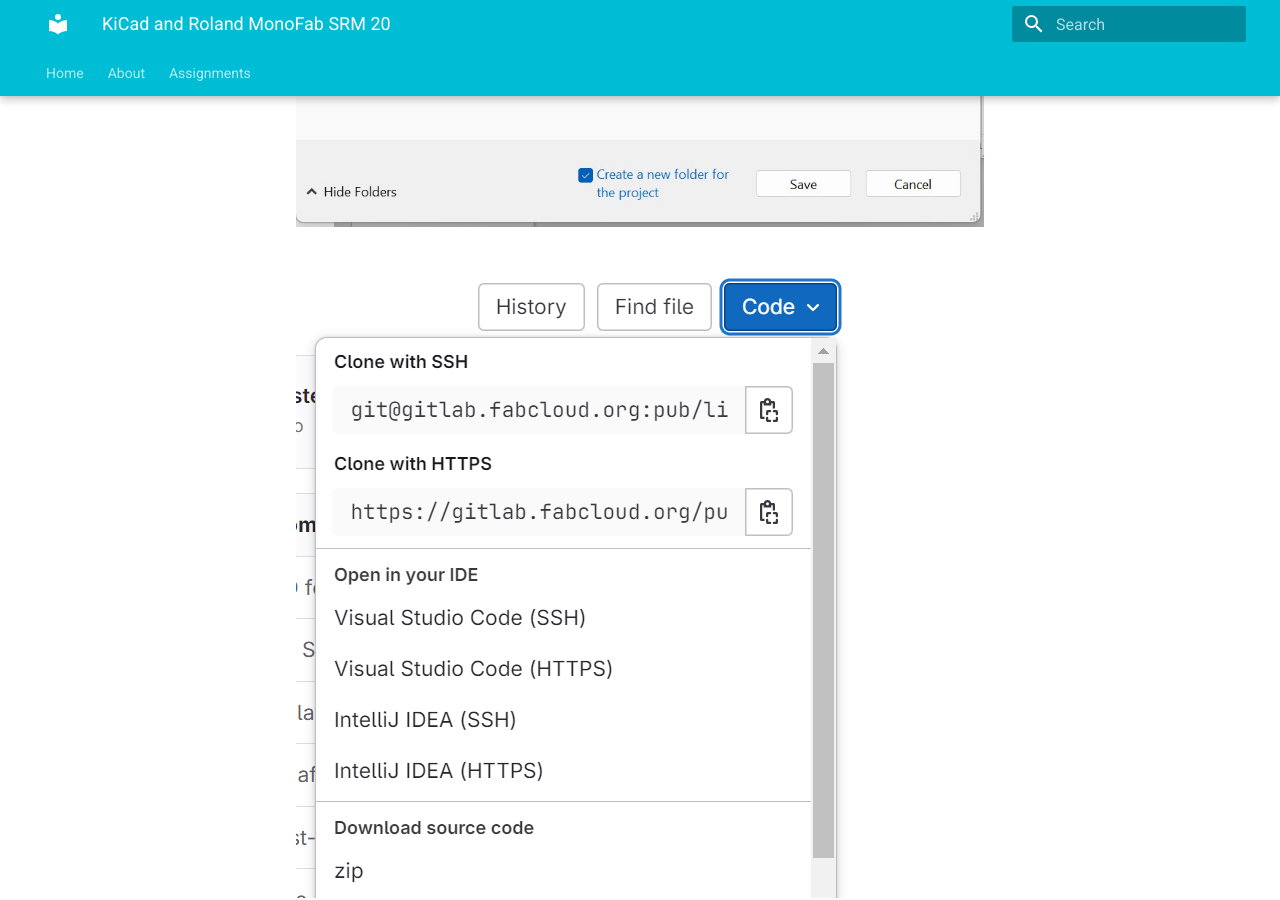
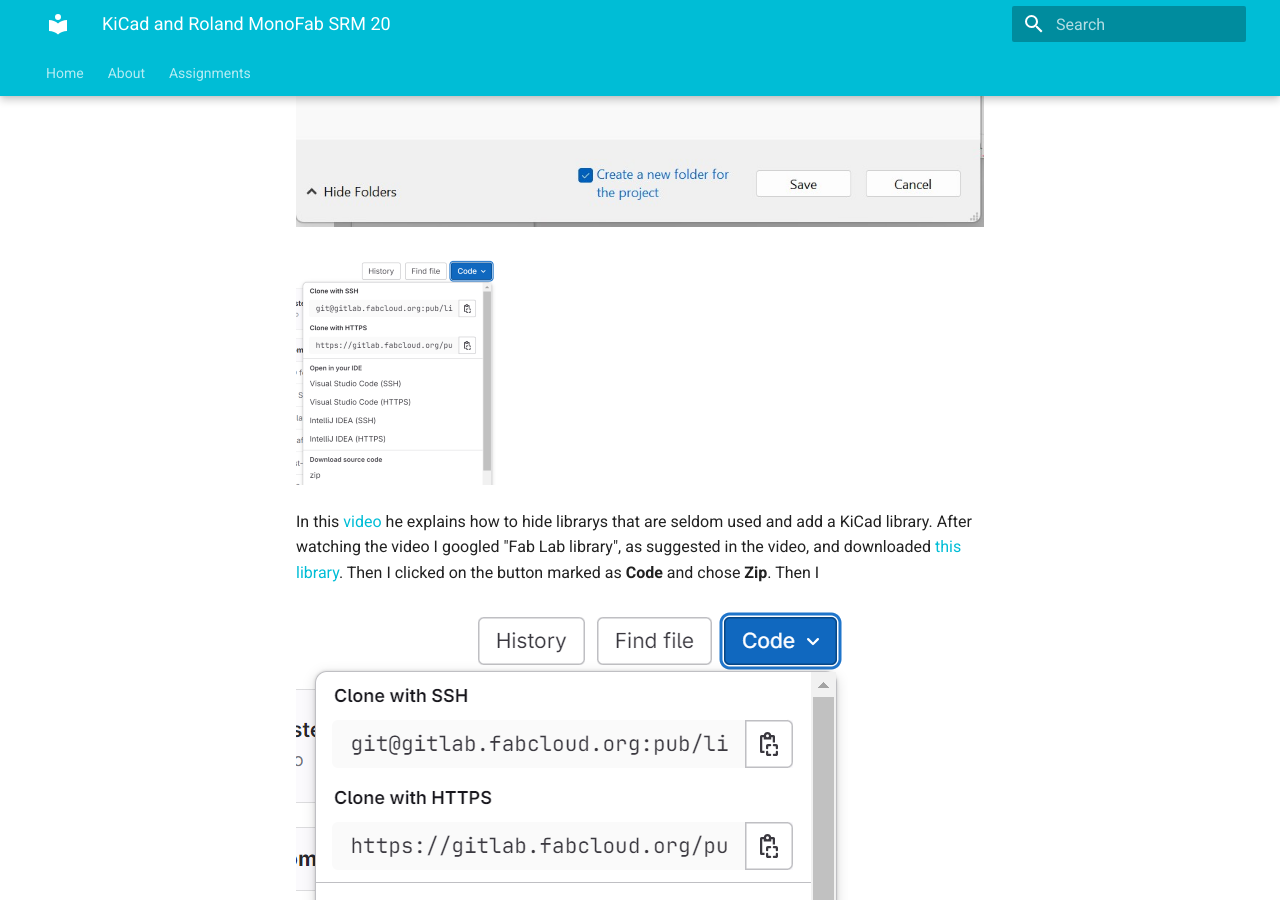
Before and after one commit to OlofH2/Before-Fab-Academy, an MkDocs documentation site: the page built from docs/KiCad_and_Roland_MonoFab_SRM_20.md, in a window 1280 px wide and 900 px high, scrolled down 839 px. Built offline with MkDocs 1.6.1 and Material for MkDocs 9.7.7, drawn with Linux system fonts in a browser that asks for light colours.

Commit message:
Stærri mynd tekin út

```diff
--- a/docs/KiCad_and_Roland_MonoFab_SRM_20.md
+++ b/docs/KiCad_and_Roland_MonoFab_SRM_20.md
@@ -8,7 +8,6 @@
 I opened the program, clicked on **File** and **new** to create a new project. I saved it in a folder in my computer. Then I could see that under my new program I could see both the Schematic file and the PCB file. I began by editing the Schematic file.
 ![Creating-New-Project](img/New_project_KiCad.jpg)
 
-![Schematic-and-PCB-editor](img/DownloadingLibraryCodeZip.png)
 ![Schematic-and-PCB-editor](img/DownloadingLibraryCodeZip_200x234.png)
 
 In this [video](https://www.youtube.com/watch?v=ZeAAy6L8AB8&list=PLs4ifnZzVJmqaSM1lsg68vPVtJxVNhVwV&index=2) he explains how to hide librarys that are seldom used and add a KiCad library. After watching the video I googled "Fab Lab library", as suggested in the video, and downloaded [this library](https://gitlab.fabcloud.org/pub/libraries/electronics/kicad). Then I clicked on the button marked as **Code** and chose **Zip**. Then I
```
